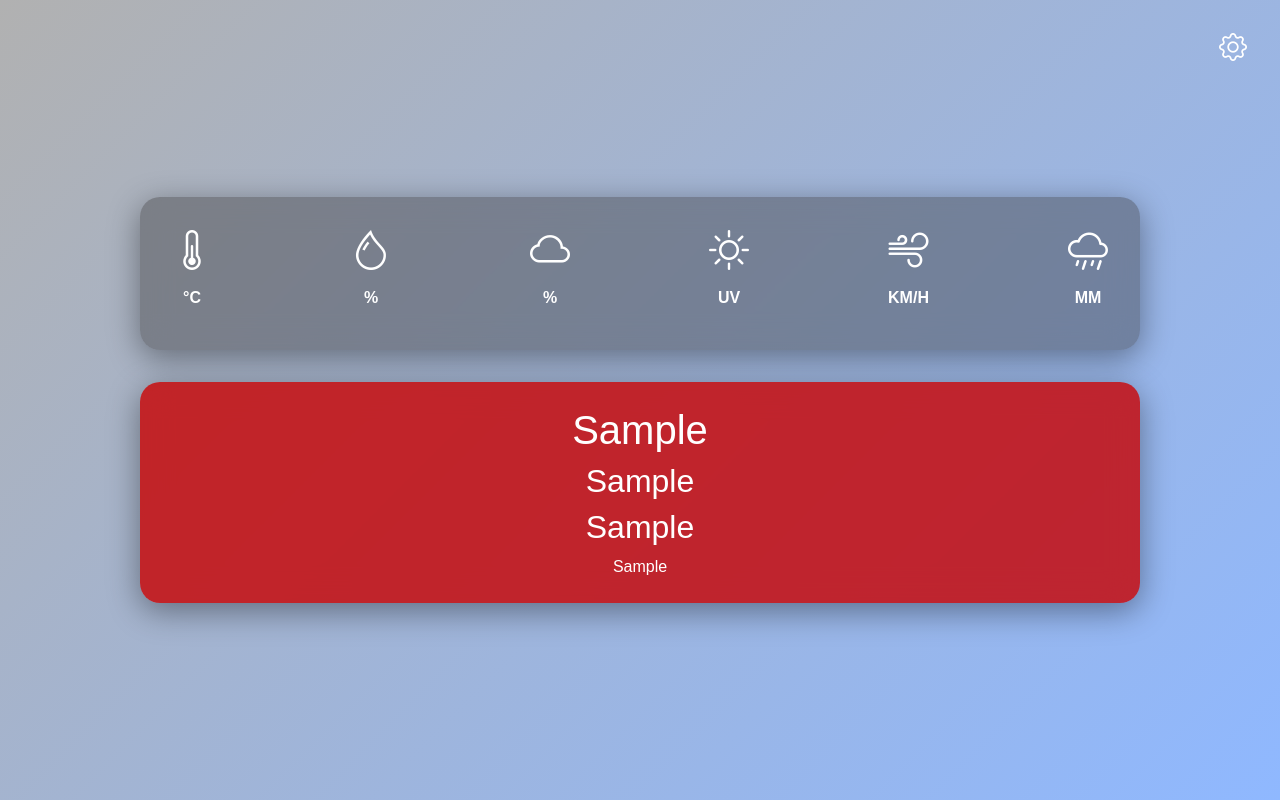
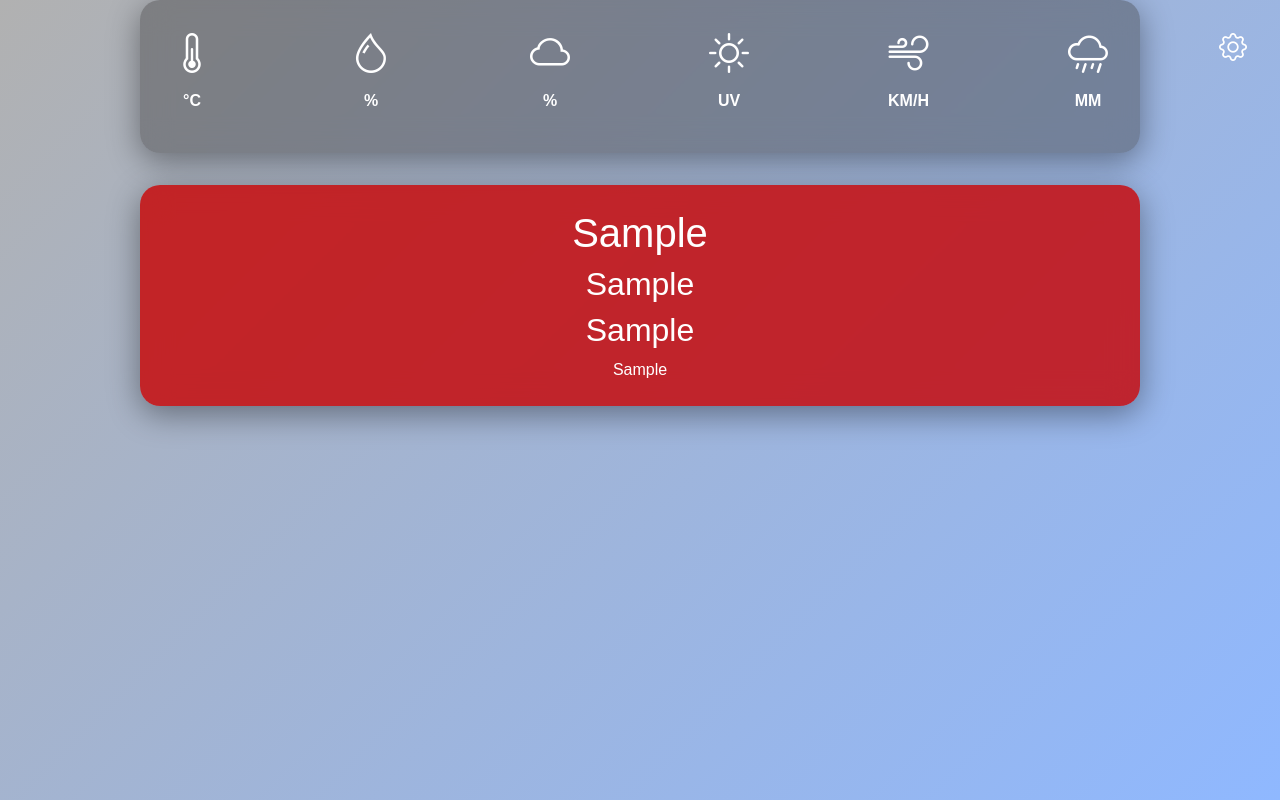
Before and after one commit to lachietech/Personal-Website, a Flask app: template templates/meandersuiteprerelease/suitefiles/index.html in a window 1280 px wide. Run offline with Flask 3, Linux system fonts and the light colour scheme; the template is opened without the code that fills it: most values are stand-ins (such as "Sample title", 1, 10 or a date in 2020); some libraries are stand-ins or nearby versions.

Commit message:
Update MS1

```diff
--- a/templates/meandersuiteprerelease/suitefiles/index.html
+++ b/templates/meandersuiteprerelease/suitefiles/index.html
@@ -19,7 +19,7 @@
             /* 🍭 Smooth Gradient Background */
             background: linear-gradient(135deg, #b1b1b1, #8fb8ff);
             background-attachment: fixed;
-            min-height: 100vh;
+            min-height: 100%;
             color: white;
             font-family: 'Poppins', sans-serif;
             display: flex;
```
